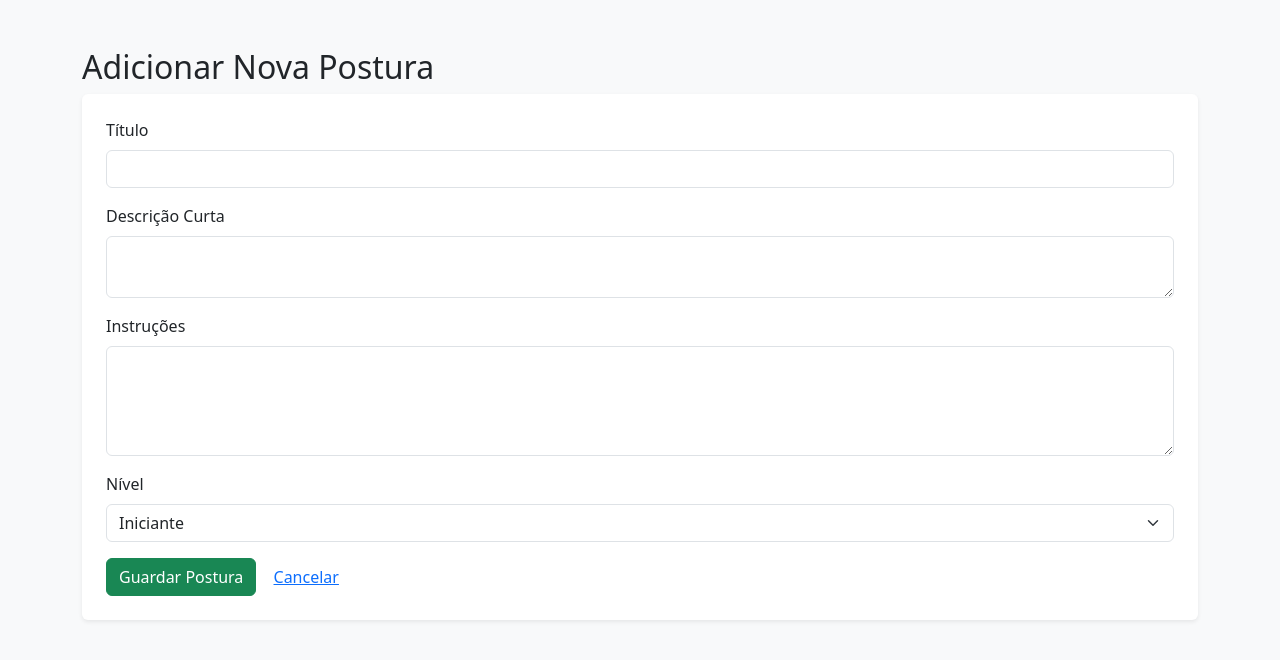
After one commit to inespmbb-cyber/yoga_para_todos, a Flask app: page /criar in a window 1280 px wide. The commit adds this page. Shown: the top 660 px of the page. Run offline with Flask 3, Linux system fonts and the light colour scheme.

Commit message:
Implementação de formulário completo para inserir e navegar
Adicionada funcionalidade de criar posturas e página de detalhes dinâmica. Testado com a postura Saudação ao Sol.

```diff
--- a/app.py
+++ b/app.py
@@ -1,9 +1,14 @@
+from email.mime import base
+
 from flask import Flask, render_template
 
 import sqlite3
 
+from flask import request, redirect, url_for
+
 
 app = Flask(__name__)
+
 
 # Função para ligar à base de dados
 def get_db_connection():
@@ -11,6 +16,8 @@ def get_db_connection():
     conn.row_factory = sqlite3.Row
     return conn
 
+
+# Rota para a página principal (função index), onde listamos as posturas
 @app.route('/')
 def index():
     conn = get_db_connection()
@@ -19,5 +26,45 @@ def index():
     # Agora usamos o render_template para enviar os dados para o HTML
     return render_template('index.html', posturas=posturas)
 
+
+# Rota para a página de detalhes de uma postura, onde mostramos mais informações
+# sobre a postura selecionada, usando o ID da postura na URL
+@app.route('/postura/<int:postura_id>')
+def detalhes(postura_id):
+    conn = get_db_connection()
+    # Procuramos a postura que tenha o ID que clicámos
+    postura = conn.execute('SELECT * FROM posturas WHERE id = ?', (postura_id,)).fetchone()
+    conn.close()
+
+    if postura is None:
+        return "Postura não encontrada!", 404
+# Se a postura não for encontrada, mostramos uma mensagem de erro
+
+    return render_template('detalhes.html', postura=postura)
+# Se a postura for encontrada, mostramos a página de detalhes, passando os dados
+# da postura para o HTML
+
+
+# Rota para criar uma nova postura, onde o utilizador pode preencher um formulário
+@app.route('/criar', methods=('GET', 'POST'))
+def criar():
+    if request.method == 'POST':
+        titulo = request.form['titulo']
+        descricao = request.form['descricao']
+        instrucoes = request.form['instrucoes']
+        nivel = request.form['nivel']
+
+        conn = get_db_connection()
+        conn.execute('INSERT INTO posturas (titulo, descricao, instrucoes, nivel, categoria_id) VALUES (?, ?, ?, ?, ?)',
+                     (titulo, descricao, instrucoes, nivel, 1)) # Categoria 1 por defeito para já
+        conn.commit()
+        conn.close()
+        return redirect(url_for('index'))
+
+    return render_template('criar.html')
+
 if __name__ == '__main__':
     app.run(debug=True)
+# Este código é o backend (Python) da aplicação Flask. Ele define as rotas para
+# a página principal e para a página de detalhes de cada postura, além de se
+# conectar à base de dados SQLite para buscar as informações necessárias.
--- /dev/null
+++ b/templates/criar.html
@@ -0,0 +1,37 @@
+<!DOCTYPE html>
+<html lang="pt">
+<head>
+    <meta charset="UTF-8">
+    <title>Nova Postura - Yoga para Todos</title>
+    <link href="https://cdn.jsdelivr.net/npm/bootstrap@5.3.0/dist/css/bootstrap.min.css" rel="stylesheet">
+</head>
+<body class="bg-light">
+<div class="container mt-5">
+    <h2>Adicionar Nova Postura</h2>
+    <form method="post" class="bg-white p-4 shadow-sm rounded">
+        <div class="mb-3">
+            <label class="form-label">Título</label>
+            <input type="text" name="titulo" class="form-control" required>
+        </div>
+        <div class="mb-3">
+            <label class="form-label">Descrição Curta</label>
+            <textarea name="descricao" class="form-control" rows="2" required></textarea>
+        </div>
+        <div class="mb-3">
+            <label class="form-label">Instruções</label>
+            <textarea name="instrucoes" class="form-control" rows="4" required></textarea>
+        </div>
+        <div class="mb-3">
+            <label class="form-label">Nível</label>
+            <select name="nivel" class="form-select">
+                <option value="Iniciante">Iniciante</option>
+                <option value="Intermedio">Intermédio</option>
+                <option value="Avancado">Avançado</option>
+            </select>
+        </div>
+        <button type="submit" class="btn btn-success">Guardar Postura</button>
+        <a href="/" class="btn btn-link">Cancelar</a>
+    </form>
+</div>
+</body>
+</html>
--- a/templates/index.html
+++ b/templates/index.html
@@ -19,6 +19,8 @@
 <div class="hero-section text-center">
     <h1>🧘‍♀️ Yoga para Todos</h1>
     <p>A tua biblioteca digital de posturas e bem-estar</p>
+    <a href="{{ url_for('criar') }}" class="btn btn-light btn-lg mt-3">Adicionar Nova Postura</a>
+
 </div>
 
 <div class="container mt-5">
@@ -37,7 +39,7 @@
                     <p class="card-text">{{ postura['descricao'] }}</p>
                 </div>
                 <div class="card-footer bg-transparent border-top-0">
-                    <button class="btn btn-outline-primary btn-sm w-100">Ver Detalhes</button>
+                    <a href="{{ url_for('detalhes', postura_id=postura['id']) }}" class="btn btn-outline-primary btn-sm w-100">Ver Detalhes</a>
                 </div>
             </div>
         </div>
```
Also changed, not shown: templates/detalhes.html (added, +35 -0 lines), backups/adicionar_dados.py (renamed from adicionar_dados.py), backups/init_db.py (renamed from init_db.py).
